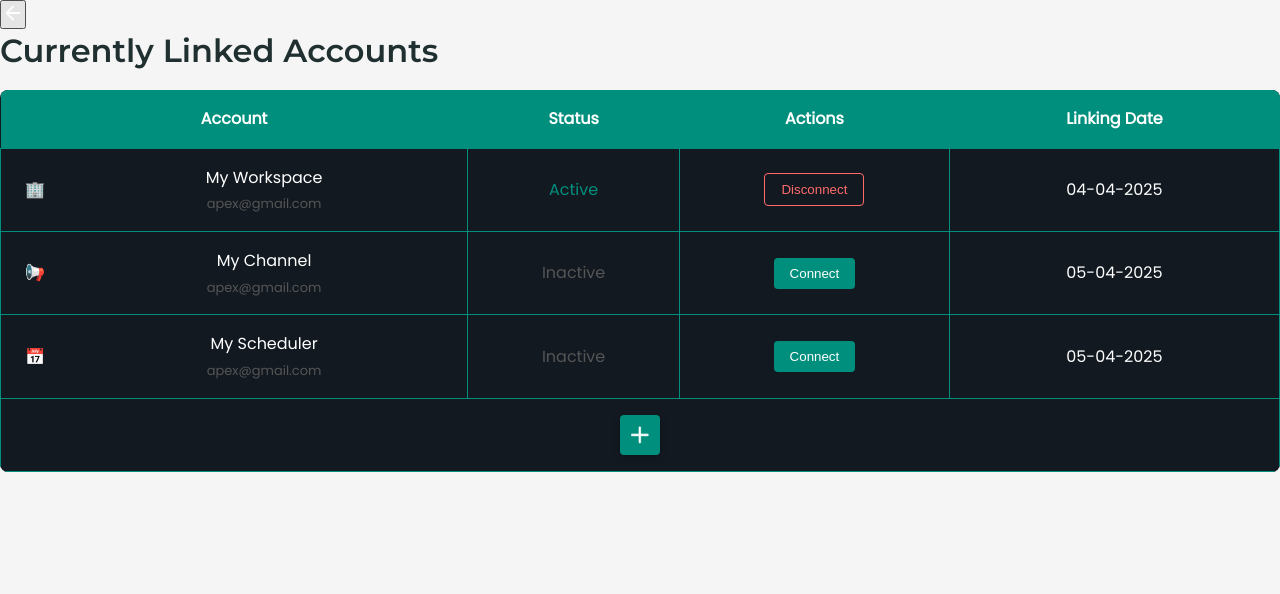
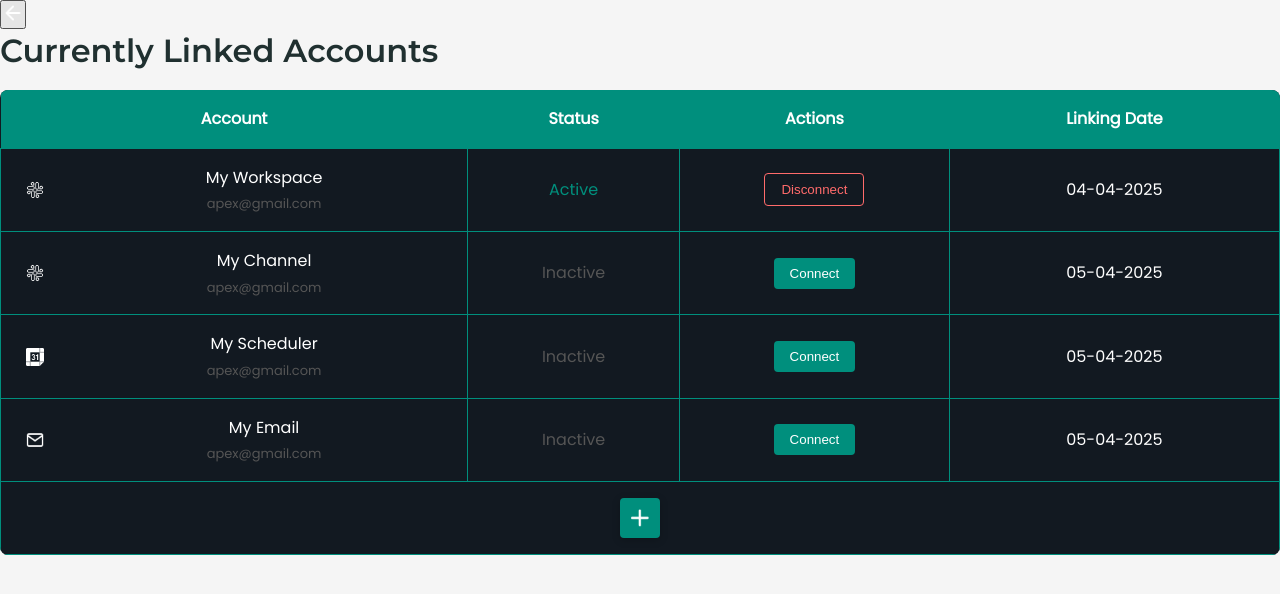
Before and after one commit to Saleh-Ghalayini/Apexo, a React (Vite) app in the folder client/: page /integrations in a window 1280 px wide. Shown: the top 594 px of the page. Built offline with nearby package versions, Linux system fonts and the light colour scheme.

Commit message:
finalized the page with all the icons

```diff
--- a/client/src/pages/Integrations/index.tsx
+++ b/client/src/pages/Integrations/index.tsx
@@ -5,12 +5,16 @@ import type { TableColumn } from '../../components/Table';
 import './Integrations.css';
 import plusIcon from '../../assets/images/add_icon.png';
 import arrowIcon from '../../assets/images/l_arrow_icon.png';
+import slackIcon from '../../assets/images/w_slack_icon.png';
+import calendarIcon from '../../assets/images/calendar_icon.png';
+import notionIcon from '../../assets/images/notion_icon.png';
+import mailIcon from '../../assets/images/w_mail_icon.png';
 
 interface IntegrationAccount {
   id: string;
   name: string;
   email: string;
-  type: 'workspace' | 'channel' | 'scheduler';
+  type: 'workspace' | 'channel' | 'scheduler' | 'Email' | 'Other';
   status: 'active' | 'inactive';
   linkingDate: string;
   [key: string]: unknown;
@@ -42,6 +46,14 @@ const IntegrationsPage: React.FC = () => {
       type: 'scheduler',
       status: 'inactive',
       linkingDate: '05-04-2025'
+    },
+    {
+      id: '4',
+      name: 'My Email',
+      email: 'apex@gmail.com',
+      type: 'Email',
+      status: 'inactive',
+      linkingDate: '05-04-2025'
     }
   ]);
 
@@ -68,9 +80,11 @@ const IntegrationsPage: React.FC = () => {
       render: (account) => (
         <div className="account-cell">
           <div className="account-icon">
-            {account.type === 'workspace' && '🏢'}
-            {account.type === 'channel' && '📢'}
-            {account.type === 'scheduler' && '📅'}
+            {account.type === 'workspace' && <img src={slackIcon} width={18} height={18} alt="Workspace" />}
+            {account.type === 'channel' && <img src={slackIcon} width={18} height={18} alt="Channel" />}
+            {account.type === 'scheduler' && <img src={calendarIcon} width={18} height={18} alt="Scheduler" />}
+            {account.type === 'Email' && <img src={mailIcon} width={18} height={18} alt="Email" />}
+            {account.type === 'Other' && <img src={notionIcon} width={18} height={18} alt="Other" />}
           </div>
           <div className="account-info">
             <div className="account-name">{account.name}</div>
```
